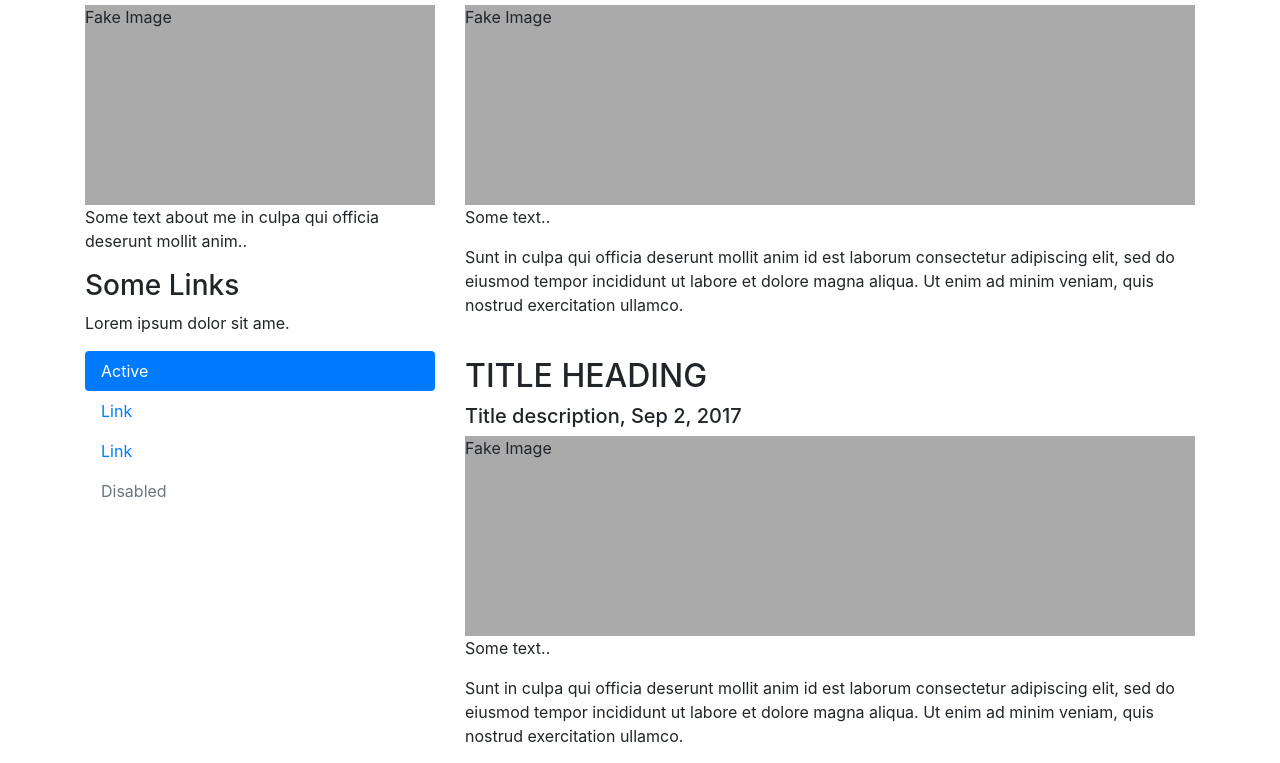
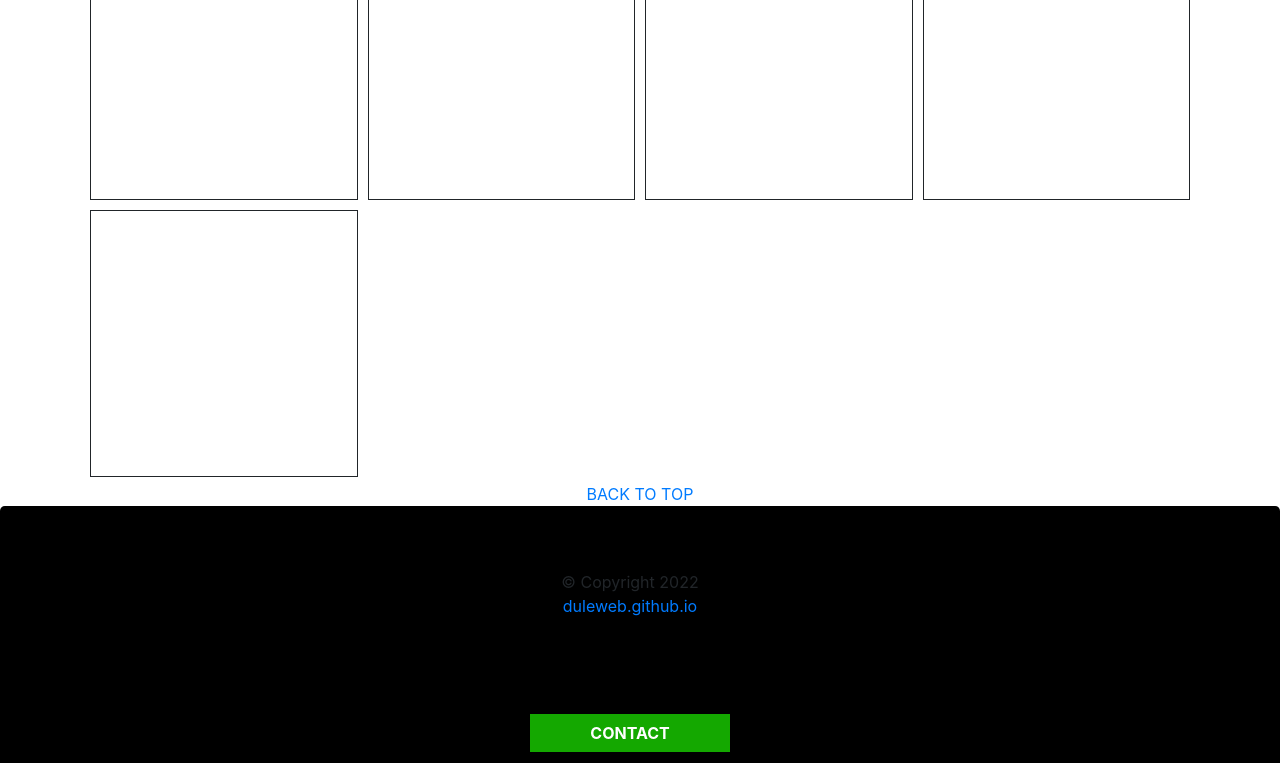
Before and after one commit to duleweb/duleweb.github.io, a plain HTML site: page index.html in a window 1280 px wide. Shown: the part 727-1490 px from the top of the page. Drawn offline with nearby package versions, Linux system fonts and the light colour scheme.

Commit message:
Update index.html

```diff
--- a/index.html
+++ b/index.html
@@ -76,6 +76,31 @@ height: 40px;
     color: #000000;
     background-color: #ffffff;
     }
+    .square-container {
+  display: flex;
+  flex-wrap: wrap;
+}
+
+.square {
+  position: relative;
+  flex-basis: calc(25% - 10px);
+  margin: 5px;
+  border: 1px solid;
+  box-sizing: border-box;
+}
+
+.square::before {
+  content: '';
+  display: block;
+  padding-top: 100%;
+}
+
+.square .content {
+  position: absolute;
+  top: 0; left: 0;
+  height: 100%;
+  width: 100%;
+}
   </style>
 </head>
 <body>
@@ -158,44 +183,34 @@ Contact
     </div>
 </div>
 <div class="container" style="margin-top:30px">
-  <div class="row">
-    <div class="col-sm-4">
-      <h2>About Me</h2>
-      <h5>Photo of me:</h5>
-      <div class="fakeimg">Fake Image</div>
-      <p>Some text about me in culpa qui officia deserunt mollit anim..</p>
-      <h3>Some Links</h3>
-      <p>Lorem ipsum dolor sit ame.</p>
-      <ul class="nav nav-pills flex-column">
-        <li class="nav-item">
-          <a class="nav-link active" href="#">Active</a>
-        </li>
-        <li class="nav-item">
-          <a class="nav-link" href="#">Link</a>
-        </li>
-        <li class="nav-item">
-          <a class="nav-link" href="#">Link</a>
-        </li>
-        <li class="nav-item">
-          <a class="nav-link disabled" href="#">Disabled</a>
-        </li>
-      </ul>
-      <hr class="d-sm-none">
-    </div>
-    <div class="col-sm-8">
-      <h2>TITLE HEADING</h2>
-      <h5>Title description, Dec 7, 2017</h5>
-      <div class="fakeimg">Fake Image</div>
-      <p>Some text..</p>
-      <p>Sunt in culpa qui officia deserunt mollit anim id est laborum consectetur adipiscing elit, sed do eiusmod tempor incididunt ut labore et dolore magna aliqua. Ut enim ad minim veniam, quis nostrud exercitation ullamco.</p>
-      <br>
-      <h2>TITLE HEADING</h2>
-      <h5>Title description, Sep 2, 2017</h5>
-      <div class="fakeimg">Fake Image</div>
-      <p>Some text..</p>
-      <p>Sunt in culpa qui officia deserunt mollit anim id est laborum consectetur adipiscing elit, sed do eiusmod tempor incididunt ut labore et dolore magna aliqua. Ut enim ad minim veniam, quis nostrud exercitation ullamco.</p>
+  <div class="square-container">
+
+  <div class="square">
+    <div class="content">
     </div>
   </div>
+
+  <div class="square">
+    <div class="content">
+    </div>
+  </div>
+
+  <div class="square">
+    <div class="content">
+    </div>
+  </div>
+
+  <div class="square">
+    <div class="content">
+    </div>
+  </div>
+
+  <div class="square">
+    <div class="content">
+    </div>
+  </div>
+
+</div>
 </div>
 
   <div id="footer_before" class="row-fluid gallery-end-btn" id="back-top-btn" style="display: block;">
```
